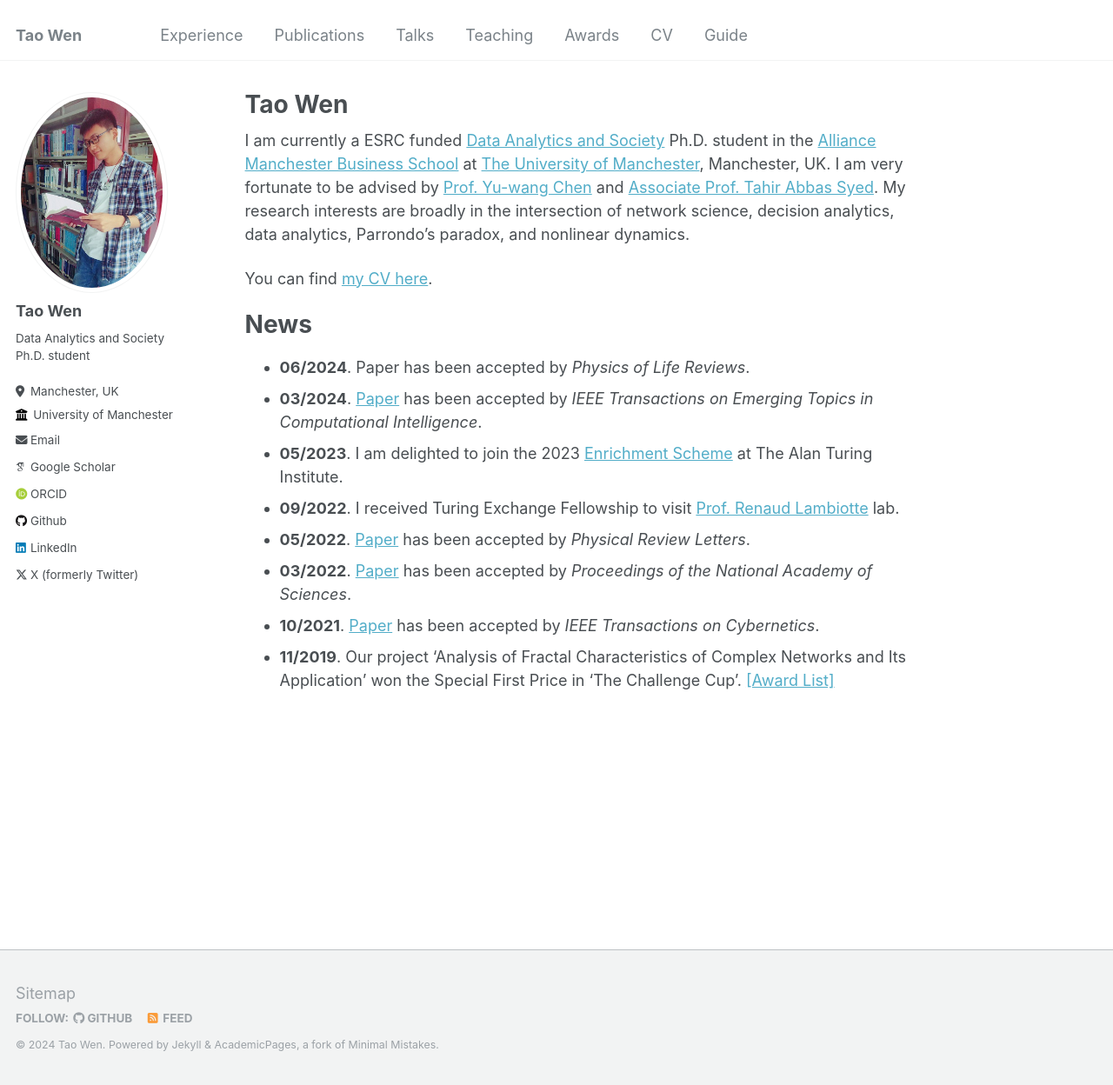
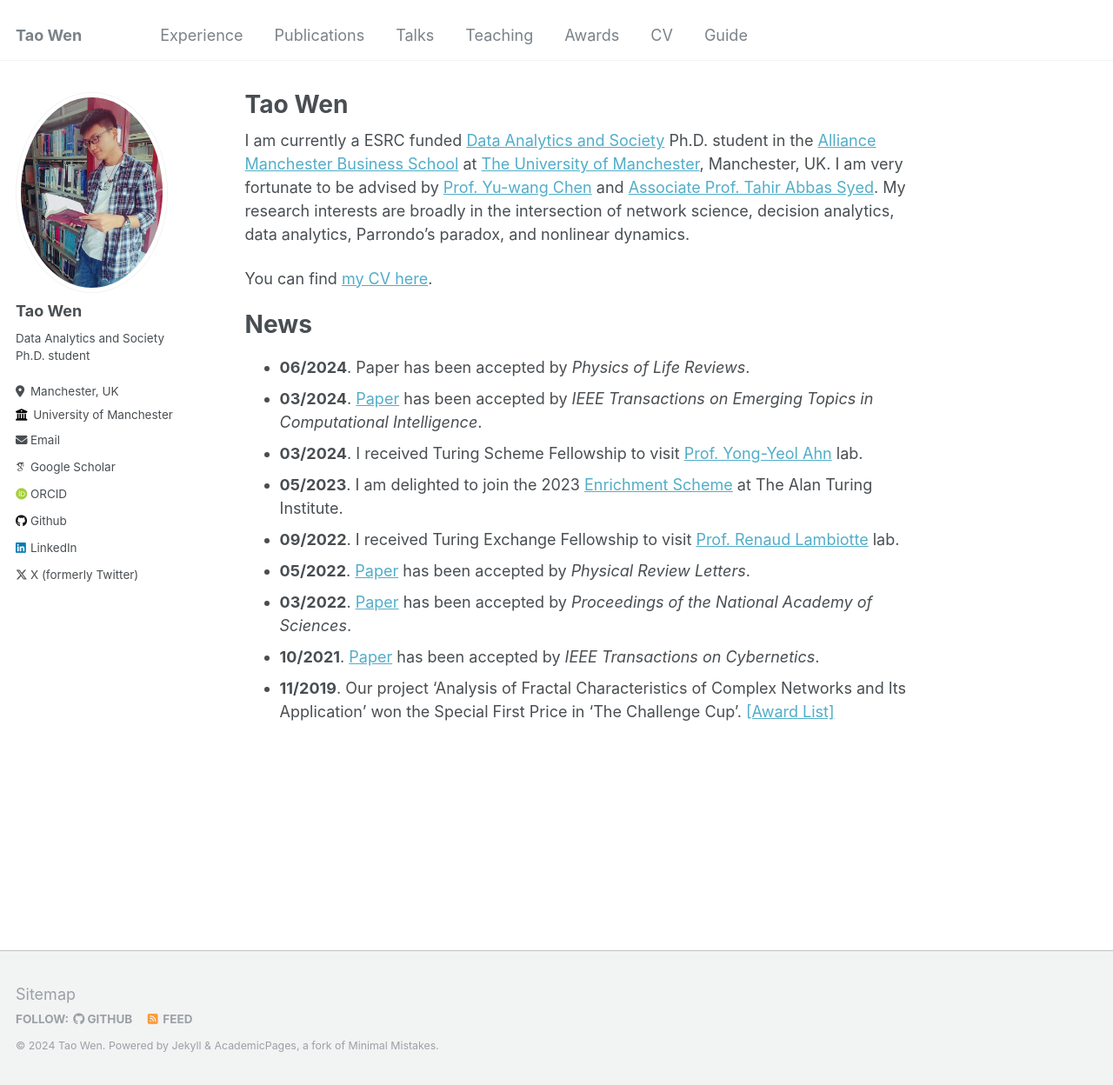
Before and after one commit to TaaoWen/taaowen.github.io, a Jekyll site: the page built from _pages/about.md, in a window 1280 px wide and 1248 px high. Shown: the whole window at 87% size. Built offline with Jekyll 4.4.1, drawn with Linux system fonts in a browser that asks for light colours; some web fonts are replaced.

Commit message:
Update about.md

```diff
--- a/_pages/about.md
+++ b/_pages/about.md
@@ -18,6 +18,7 @@ News
 
 - **06/2024**. Paper has been accepted by *Physics of Life Reviews*.
 - **03/2024**. [Paper](https://ieeexplore.ieee.org/abstract/document/10473174) has been accepted by *IEEE Transactions on Emerging Topics in Computational Intelligence*.
+- **03/2024**. I received Turing Scheme Fellowship to visit [Prof. Yong-Yeol Ahn](https://yongyeol.com/) lab.
 - **05/2023**. I am delighted to join the 2023 [Enrichment Scheme](https://www.turing.ac.uk/work-turing/studentships/enrichment) at The Alan Turing Institute.
 - **09/2022**. I received Turing Exchange Fellowship to visit [Prof. Renaud Lambiotte](https://www.maths.ox.ac.uk/people/renaud.lambiotte) lab.
 - **05/2022**. [Paper](https://journals.aps.org/prl/abstract/10.1103/PhysRevLett.128.218101) has been accepted by *Physical Review Letters*.
```
